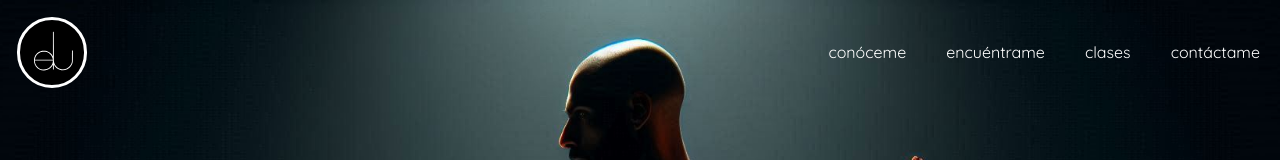
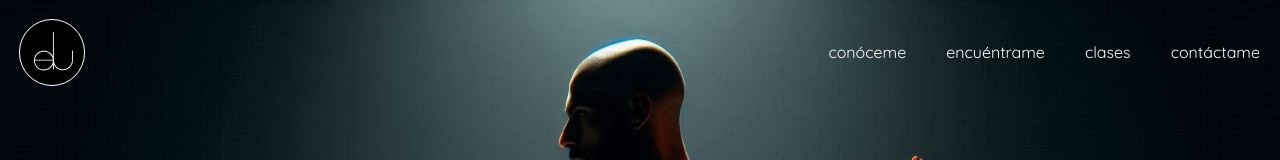
Before and after one commit to minezzig/edu-yoga, a website built with Vite: page index.html in a window 1280 px wide. Shown: the top 160 px of the page. Built offline with nearby package versions, Linux system fonts and the light colour scheme.

Commit message:
fix logo link and sizing

```diff
--- a/index.html
+++ b/index.html
@@ -17,12 +17,14 @@
       class="h-dvh bg-gray-700 bg-[url('./assets/hero.png')] bg-cover bg-center transition duration-500"
     >
       <nav class="flex w-full items-center justify-between p-5">
-        <div class="object-fit h-10 w-10 md:h-16 md:w-16">
-          <img
-            src="logo.svg"
-            class="rounded-full bg-black fill-white p-1 md:p-2 md:outline md:outline-white"
-          />
-        </div>
+        <a href="/">
+          <div class="object-fit h-10 w-10 md:h-16 md:w-16">
+            <img
+              src="logo.svg"
+              class="rounded-full bg-black fill-white p-1 outline outline-[.5px] outline-white md:p-2 md:outline-1"
+            />
+          </div>
+        </a>
         <div
           id="hamburger"
           class="group flex cursor-pointer flex-col gap-1 md:hidden"
@@ -83,13 +85,16 @@
           posturas.
         </p>
         <p>
-          Nacido de Brasil, Edu ha pasado los últimos 10 años compartiendo
-          su amor por el yoga con el mundo. Desde ayudar a amigos en São Paulo
-          hasta dar clases en Valencia, ahora está ubicado en Madrid,
-          España. Edu enseña clases semanales en toda Madrid, tanto en estudios
-          de yoga locales como al aire libre a lo largo del hermoso Madrid Río.
+          Nacido de Brasil, Edu ha pasado los últimos 10 años compartiendo su
+          amor por el yoga con el mundo. Desde ayudar a amigos en São Paulo
+          hasta dar clases en Valencia, ahora está ubicado en Madrid, España.
+          Edu enseña clases semanales en toda Madrid, tanto en estudios de yoga
+          locales como al aire libre a lo largo del hermoso Madrid Río.
         </p>
-        <p>Edu también está capacitado en masaje tántrico y ofrece clases particulares.</p>
+        <p>
+          Edu también está capacitado en masaje tántrico y ofrece clases
+          particulares.
+        </p>
       </div>
     </section>
     <!-- encuentrame section -->
```
Also changed, not shown: src/index.css.
